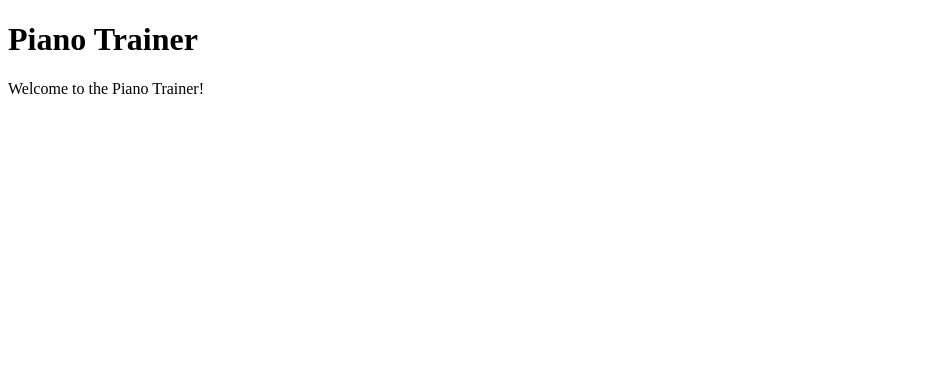
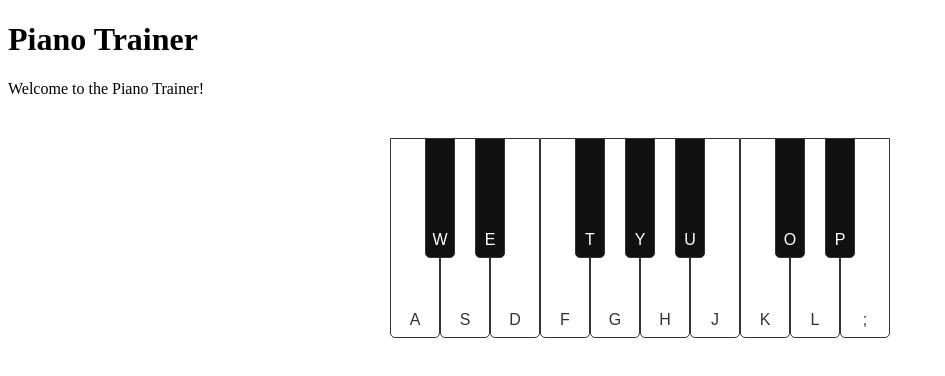
Before and after one commit to cesarck-bit/pianotrainer, a plain HTML site: page index.html in a window 1280 px wide. Shown: the whole page, without its empty margins (0-945 px from the left). Drawn offline with Linux system fonts and the light colour scheme.

Commit message:
Draw 17 piano keys from KEYS data.

```diff
--- a/index.html
+++ b/index.html
@@ -4,10 +4,14 @@
     <meta charset="UTF-8">
     <meta name="viewport" content="width=device-width, initial-scale=1.0">
     <title>Piano Trainer</title>
+    <link rel="stylesheet" href="styles.css">
 </head>
 <body>
     <h1>Piano Trainer</h1>
     <p>Welcome to the Piano Trainer!</p>
+    <div class="piano"></div>
+
+    <script src="script.js"></script>
 
 </body>
 </html>
--- /dev/null
+++ b/script.js
@@ -0,0 +1,37 @@
+const KEYS = [
+  { note: "C4",  type: "white", letter: "A" },
+  { note: "C#4", type: "black", letter: "W" },
+  { note: "D4",  type: "white", letter: "S" },
+  { note: "D#4", type: "black", letter: "E" },
+  { note: "E4",  type: "white", letter: "D" },
+  { note: "F4",  type: "white", letter: "F" },
+  { note: "F#4", type: "black", letter: "T" },
+  { note: "G4",  type: "white", letter: "G" },
+  { note: "G#4", type: "black", letter: "Y" },
+  { note: "A4",  type: "white", letter: "H" },
+  { note: "A#4", type: "black", letter: "U" },
+  { note: "B4",  type: "white", letter: "J" },
+  { note: "C5",  type: "white", letter: "K" },
+  { note: "C#5", type: "black", letter: "O" },
+  { note: "D5",  type: "white", letter: "L" },
+  { note: "D#5", type: "black", letter: "P" },
+  { note: "E5",  type: "white", letter: ";" },
+];
+
+const pianoContainer = document.querySelector(".piano");
+let whiteCount = 0;
+
+KEYS.forEach((item) => {
+
+  const element = document.createElement("div");
+  element.classList.add("key", item.type);
+  element.dataset.note = item.note;
+  element.textContent = item.letter;
+
+  if (item.type === "white") {
+    whiteCount++;
+  } else {
+    element.style.setProperty("--white-index", whiteCount);
+  }
+  pianoContainer.appendChild(element);
+});
--- /dev/null
+++ b/styles.css
@@ -0,0 +1,42 @@
+:root {
+  --white-width: 50px;
+  --black-width: 30px;
+}
+
+.piano {
+  position: relative;
+  display: flex;
+  height: 200px;
+  margin: 40px auto;
+  width: fit-content;
+}
+
+.key {
+  box-sizing: border-box;
+  border: 1px solid #333;
+  border-radius: 0 0 5px 5px;
+  display: flex;
+  align-items: flex-end;
+  justify-content: center;
+  padding-bottom: 8px;
+  font-family: Arial, sans-serif;
+  user-select: none;
+}
+
+.white {
+  width: var(--white-width);
+  height: 200px;
+  background: white;
+  color: #333;
+}
+
+.black {
+  position: absolute;
+  top: 0;
+  left: calc(var(--white-width) * var(--white-index) - var(--black-width) / 2);
+  width: var(--black-width);
+  height: 120px;
+  background: #111;
+  color: white;
+  z-index: 1;
+}
```
